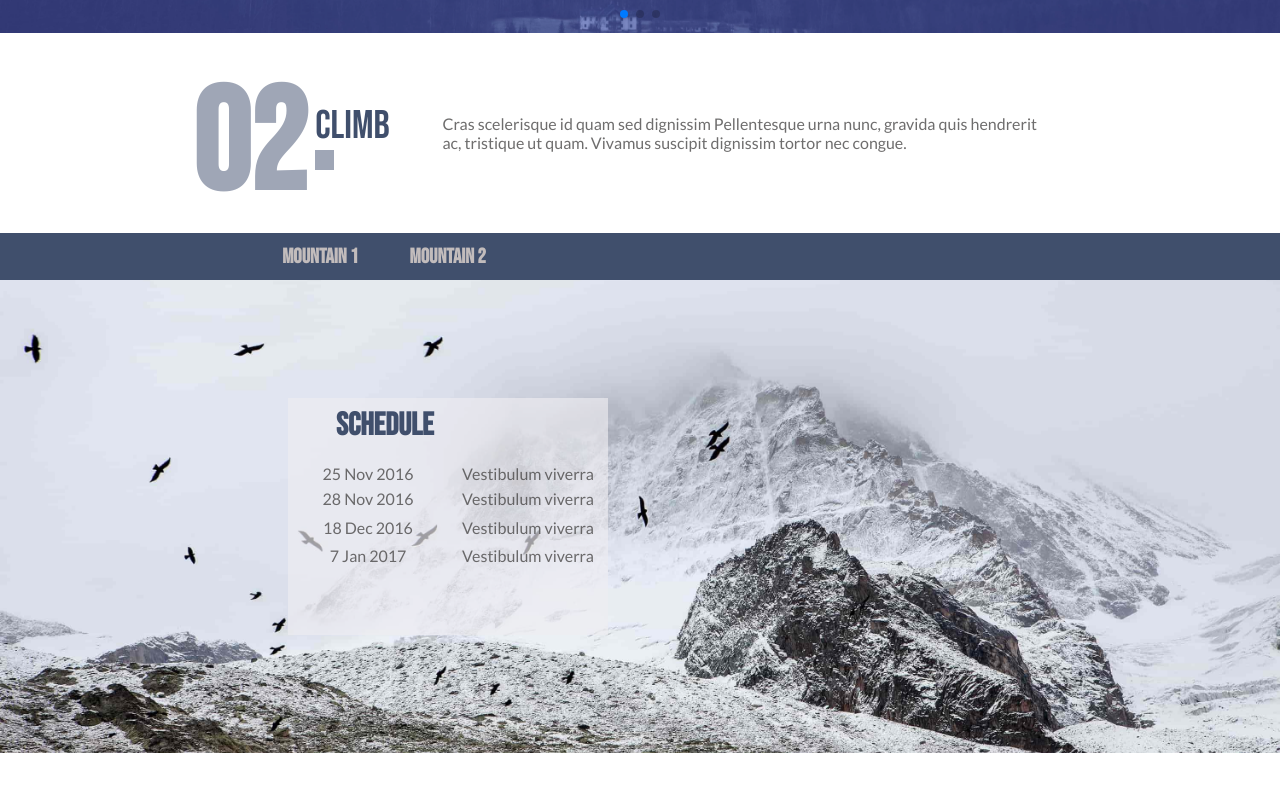
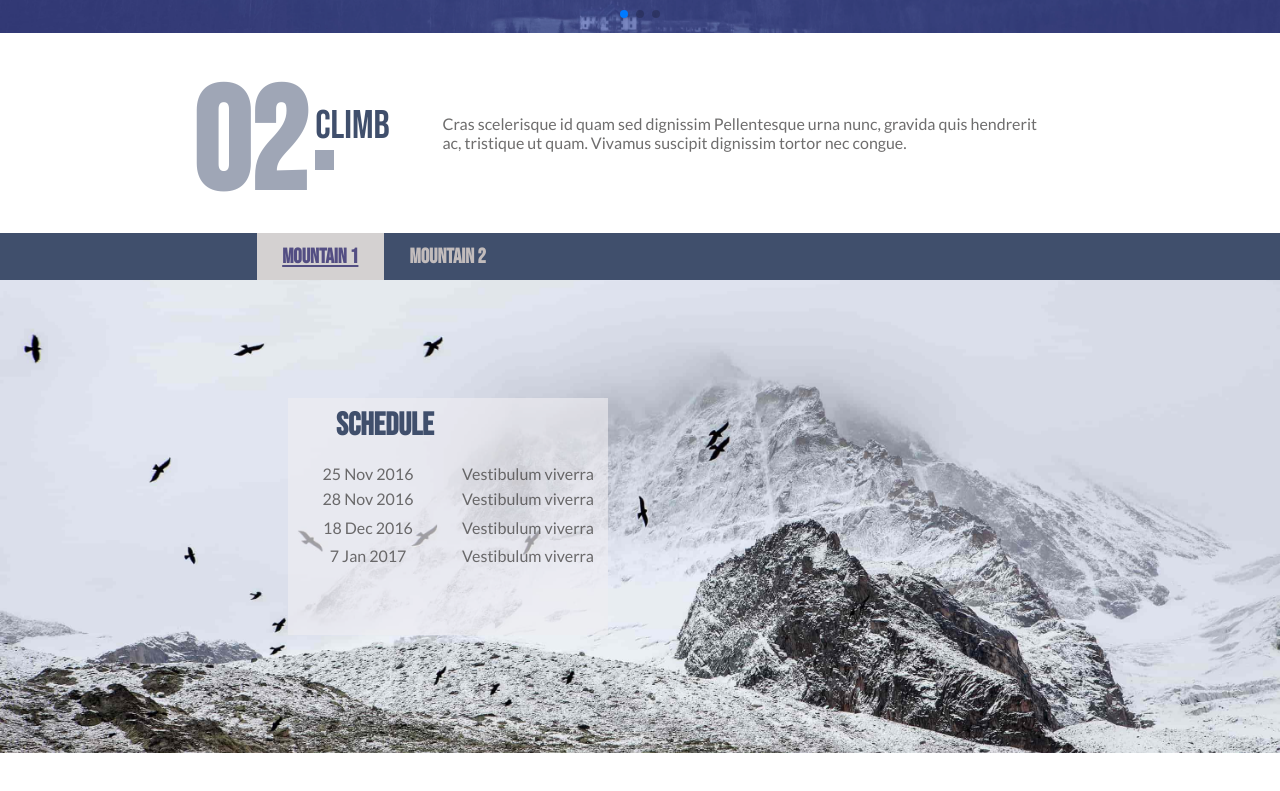
Before and after one commit to AngelDarco/los-angeles-mountains, a website: page index.html in a window 1280 px wide. Shown: the part 1572-2363 px from the top of the page. Drawn offline with nearby package versions, Linux system fonts and the light colour scheme.

Commit message:
styles add

```diff
--- a/style.css
+++ b/style.css
@@ -335,7 +335,7 @@ main .team .main nav a:first-child{
     margin-left: -40%;
 }
 
-main .team .main nav a:focus{
+main .team .main nav .clicked{
     background-color: #d4d1d1;
     color: #373272d2;
     text-decoration: underline;
```
